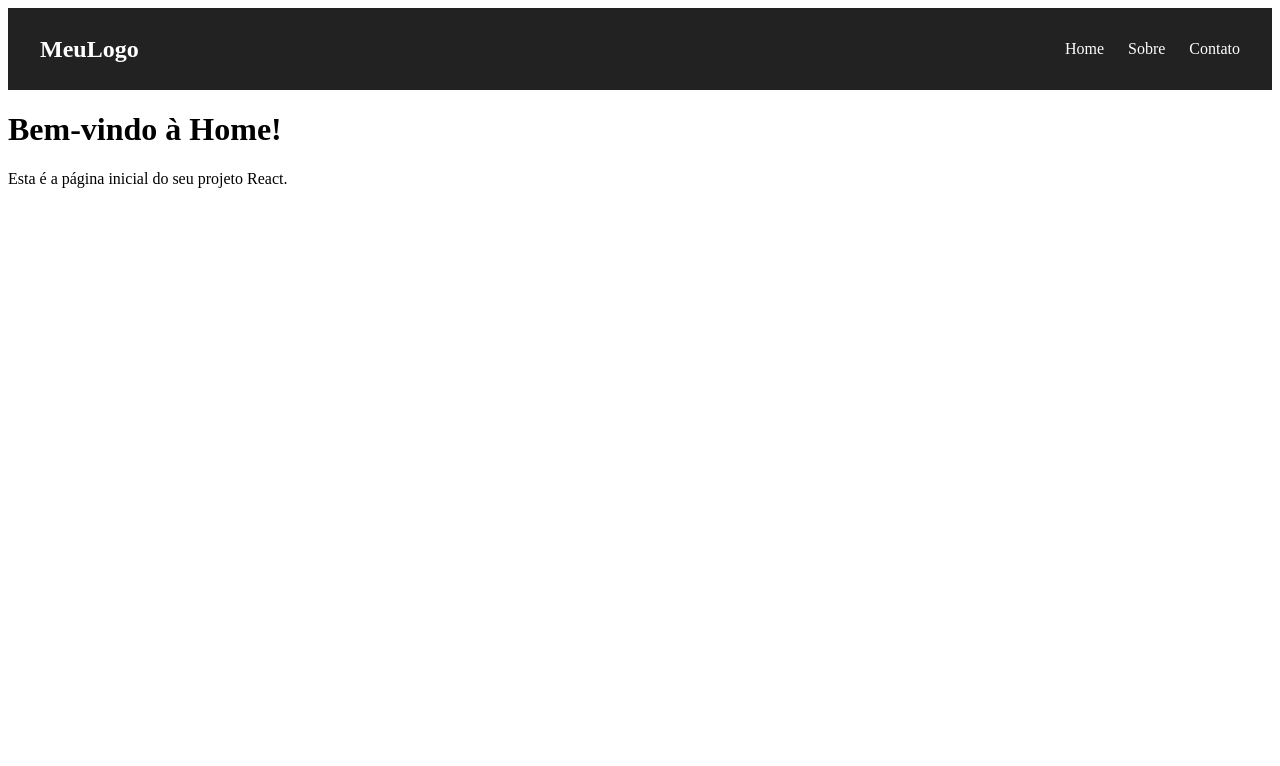
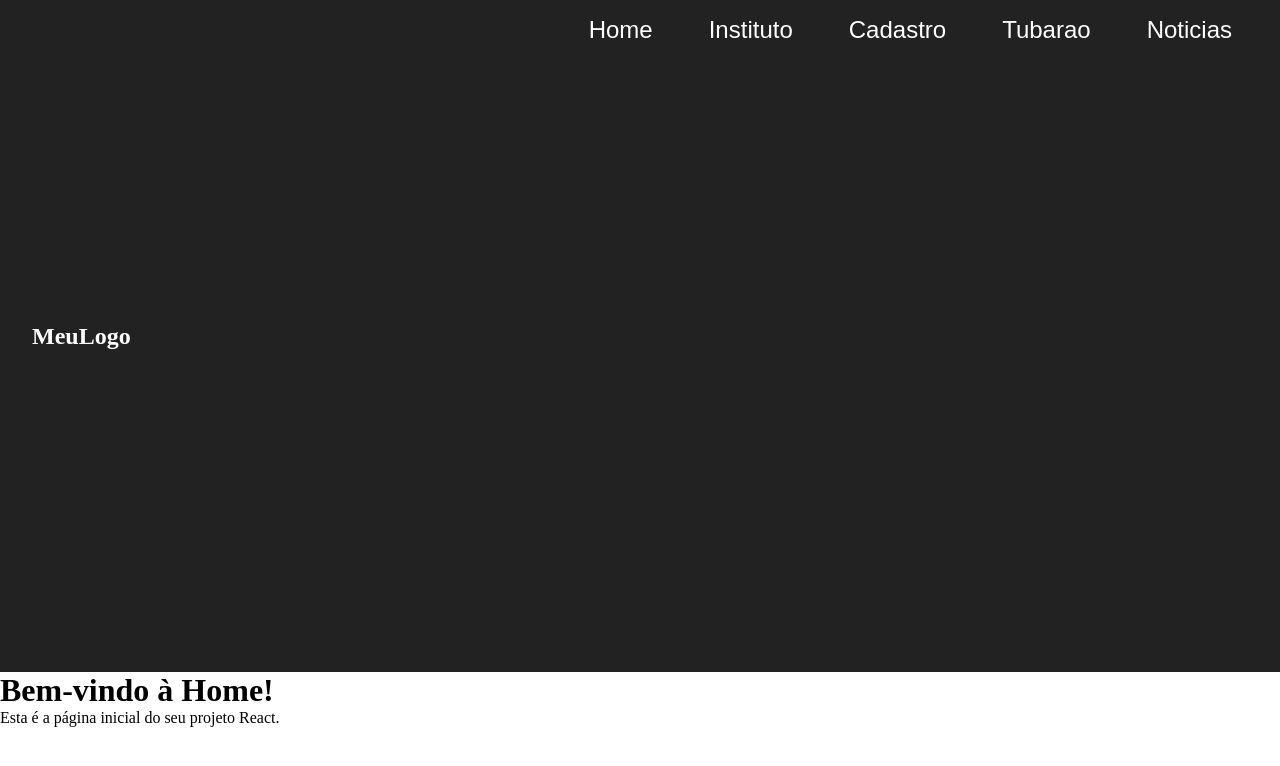
Before and after one commit to fabriciobrito01/projeto-tubarao-de-mesquita, a React (Vite) app in the folder frontend/site-tubarao/: page / in a window 1280 px wide. Shown: the top 766 px of the page. Built offline with nearby package versions, Linux system fonts and the light colour scheme.

Commit message:
Update Navbar.jsx

```diff
--- a/frontend/site-tubarao/src/App.jsx
+++ b/frontend/site-tubarao/src/App.jsx
@@ -1,5 +1,6 @@
 import Home from './pages/home.jsx';
 import Navbar from './components/Navbar.jsx';
+import './index.css';
 
 function App() {
   return (
--- a/frontend/site-tubarao/src/components/Navbar.jsx
+++ b/frontend/site-tubarao/src/components/Navbar.jsx
@@ -29,13 +29,13 @@ function Navbar() {
               transition: 0.3s;
             }
             .hamburger.open .bar1 {
-              transform: rotate(45deg) translate(8px);
+              transform: rotate(45deg) translate(12.5px);
             }
             .hamburger.open .bar2 {
               opacity: 0;
             }
             .hamburger.open .bar3 {
-              transform: rotate(-45deg) translate(8px);
+              transform: rotate(-45deg) translate(12.5px);
             }
 
         .header-menu-icon {
@@ -53,18 +53,22 @@ function Navbar() {
           background: #fff;
           border-radius: 2px;
           transition: 0.3s;
+          transform-origin: center;
         }
 
         .nav-links {
           display: flex;
           gap: 1.5rem;
           list-style: none;
+          min-height: 640px;
         }
 
         .nav-links li a {
           color: #fff;
+          font-size: 1.5rem;
           text-decoration: none;
           font-weight: 500;
+          padding: 1rem;
         }
 
         @media (max-width: 768px) {
@@ -73,19 +77,26 @@ function Navbar() {
           }
           .nav-links {
             position: absolute;
-            top: 60px;
+            top: 45px;
             right: 0;
             background: #222;
             flex-direction: column;
-            width: 180px;
-            gap: 0;
-            display: none;
-            padding: 1rem 0;
-            border-radius: 0 0 8px 8px;
+            width: 100%;
+            gap: 1rem;
+            display: flex;
+            opacity: 0;
+            max-height: 0;
+            overflow: hidden;
+            transition: opacity 0.3s ease, max-height 0.3s ease;
+            padding: 0;
+            text-align: center;
+            justify-content: flex-start;
           }
 
           .nav-links.active {
-            display: flex;
+            opacity: 1;
+            max-height: 300px;
+            padding: 1rem 0;
           }
 
           .nav-links li {
@@ -106,8 +117,10 @@ function Navbar() {
         </div>
         <ul className={`nav-links ${open ? "active" : ""}`}>
           <li><a href="/">Home</a></li>
-          <li><a href="/sobre">Sobre</a></li>
-          <li><a href="/contato">Contato</a></li>
+          <li><a href="/sobre">Instituto</a></li>
+          <li><a href="/contato">Cadastro</a></li>
+          <li><a href="/servicos">Tubarao</a></li>
+          <li><a href="/blog">Noticias</a></li>
         </ul>
       </nav>
     </>
--- a/frontend/site-tubarao/src/index.css
+++ b/frontend/site-tubarao/src/index.css
@@ -0,0 +1,14 @@
+* {
+    margin: 0;
+    padding: 0;
+    box-sizing: border-box;
+}
+
+body {
+    margin: 0;
+}
+
+a {
+    text-decoration: none;
+    font-family: 'Montserrat Arabic Black', sans-serif;
+}
```
